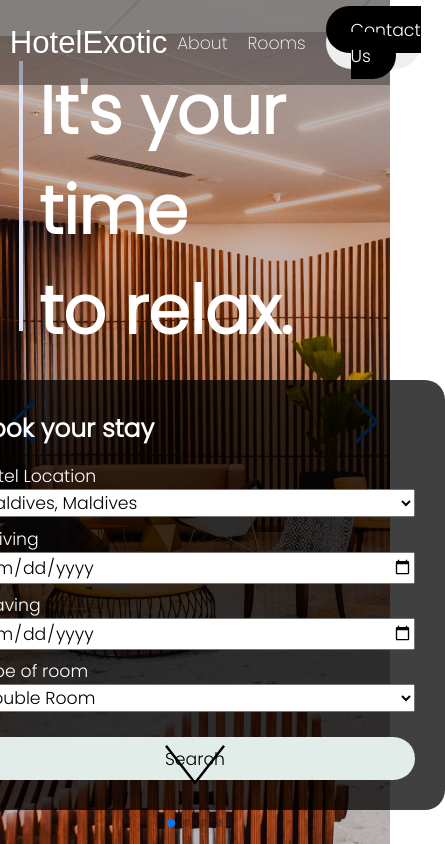
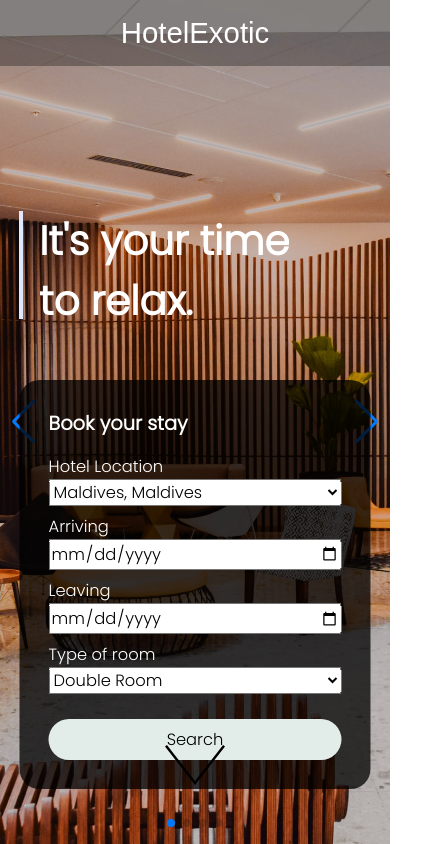
Before and after one commit to HRSArgyropoulos/Drafts, a plain HTML site: page Hotel/index.html in a window 390 px wide. Shown: the whole page, 445 px wide, since content can reach past the window. Drawn offline with nearby package versions, Linux system fonts and the light colour scheme; a web font is replaced by a local one.

Commit message:
fix: responsive text/booking in main slider

```diff
--- a/Hotel/css/main.css
+++ b/Hotel/css/main.css
@@ -102,7 +102,8 @@ button:hover {
 
 /* BOOK FORM */
 .booking-container {
-    width: 500px;
+    width: 90%;
+    max-width: 500px;
     border-radius: 20px;
     background-color: rgba(0, 0, 0, 0.75);
     position: absolute;
@@ -150,4 +151,22 @@ form input,form select {
     .main-slider h2 {
         font-size: 2rem;
     }
+    .slider-text {
+        left: 50%;
+    }
+    * {
+        font-size: 1.01rem;
+    }
+    .booking-container h2{
+        font-size: 1.2rem;
+    }
 }
+
+@media (max-width:450px) {
+    .navbar {
+        display: none;
+    }
+    .top-nav h1{
+        margin: 0 auto;
+    }
+}
--- a/Hotel/css/slider.css
+++ b/Hotel/css/slider.css
@@ -46,3 +46,17 @@
     right: 0;
     background-color: var(--lavender-web);
 }
+
+@media (max-width:768px) {
+    .slider-text {
+        left: 50%;
+        transform: translateX(-50%);
+        width: 80%;
+    }
+    .main-slider h2{
+        font-size: 2.5rem;
+    }
+    .main-slider h3 {
+        font-size: 1.4rem;
+    }
+}
```
